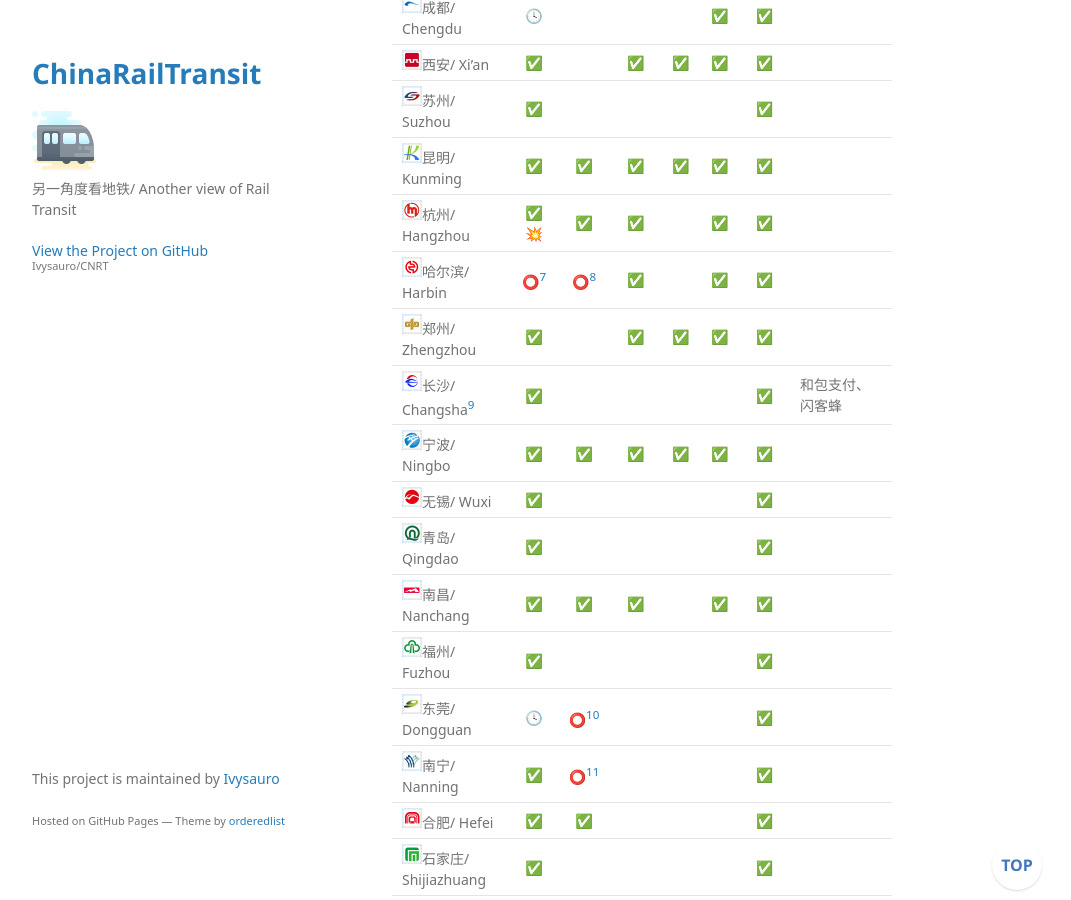
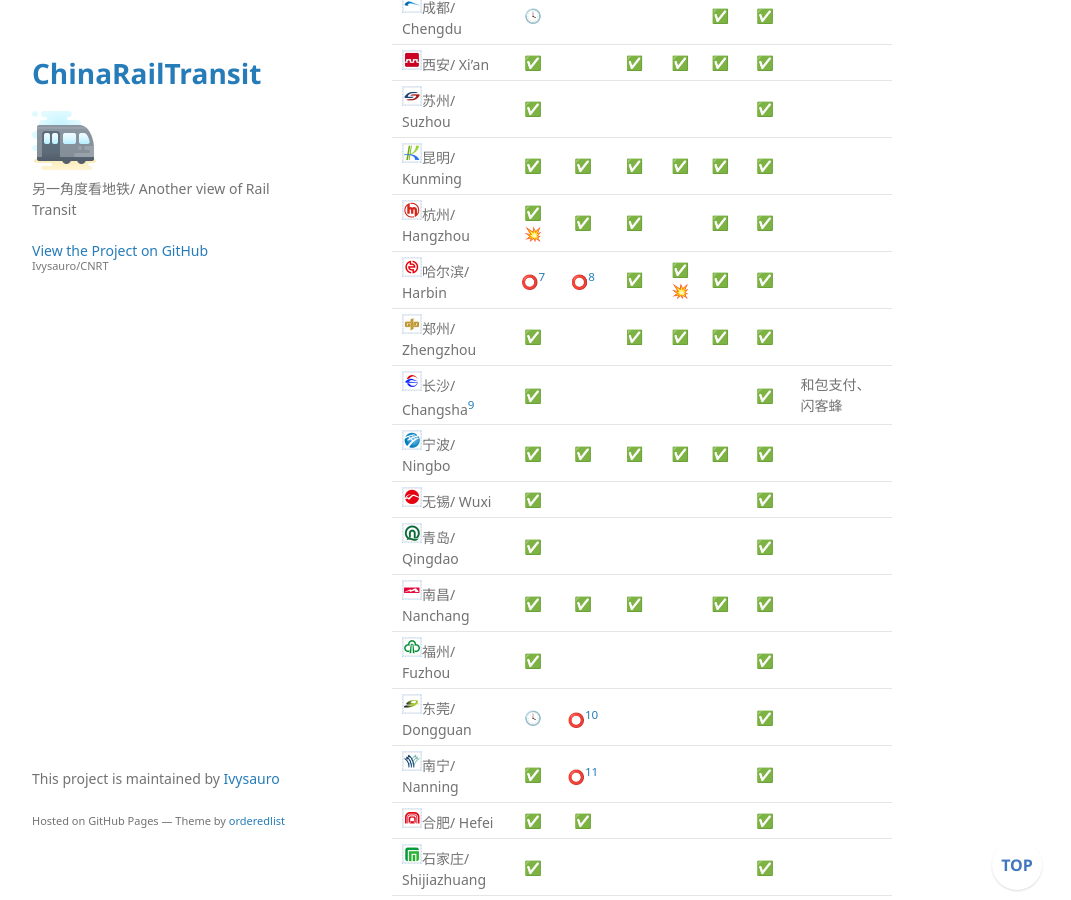
Before and after one commit to Ivysauro/CNRT, a Jekyll site: the page built from data/Pay.md, in a window 1280 px wide and 900 px high, scrolled down 1634 px. Shown: the whole window, without its empty margins (178-1249 px from the left). Built offline with Jekyll 4.4.1, drawn with Linux system fonts in a browser that asks for light colours; some web fonts are replaced; our own code applies the rules of GitHub Pages for plain Markdown files; a script that is not in the unit is left out.

Commit message:
🍊更新哈尔滨数据

```diff
--- a/data/Pay.md
+++ b/data/Pay.md
@@ -52,7 +52,7 @@
 | <img src="https://raw.githubusercontent.com/Ivysauro/CNRT/master/images/city/suz.gif" width="20" hegiht="20"/>苏州/ Suzhou | ✅ | | | | | ✅ | |
 | <img src="https://raw.githubusercontent.com/Ivysauro/CNRT/master/images/city/km.gif" width="20" hegiht="20"/>昆明/ Kunming | ✅ | ✅ | ✅ | ✅ | ✅ | ✅ | |
 | <img src="https://raw.githubusercontent.com/Ivysauro/CNRT/master/images/city/hz.gif" width="20" hegiht="20"/>杭州/ Hangzhou | ✅💥 | ✅ | ✅ | | ✅ | ✅ | |
-| <img src="https://raw.githubusercontent.com/Ivysauro/CNRT/master/images/city/hrb.gif" width="20" hegiht="20"/>哈尔滨/ Harbin | ⭕[^hrb1] | ⭕[^hrb2] | ✅ | | ✅ | ✅ | |
+| <img src="https://raw.githubusercontent.com/Ivysauro/CNRT/master/images/city/hrb.gif" width="20" hegiht="20"/>哈尔滨/ Harbin | ⭕[^hrb1] | ⭕[^hrb2] | ✅ | ✅💥 | ✅ | ✅ | |
 | <img src="https://raw.githubusercontent.com/Ivysauro/CNRT/master/images/city/zz.gif" width="20" hegiht="20"/>郑州/ Zhengzhou | ✅ | | ✅ | ✅ | ✅ | ✅ | |
 | <img src="https://raw.githubusercontent.com/Ivysauro/CNRT/master/images/city/cs.gif" width="20" hegiht="20"/>长沙/ Changsha[^ccs] | ✅ | | | | | ✅ | 和包支付、闪客蜂 |
 | <img src="https://raw.githubusercontent.com/Ivysauro/CNRT/master/images/city/nb.gif" width="20" hegiht="20"/>宁波/ Ningbo | ✅ | ✅ | ✅ | ✅ | ✅ | ✅ | |
```
